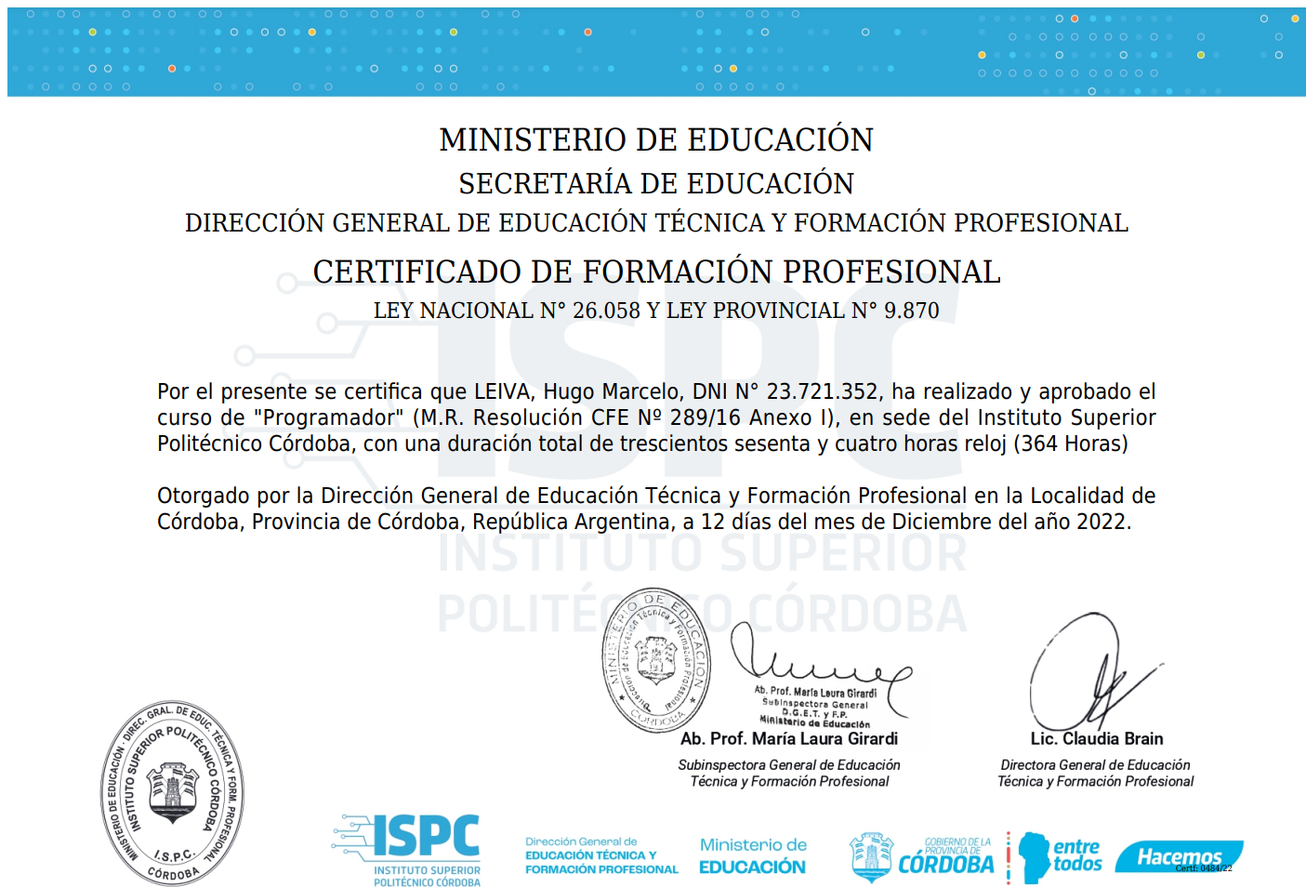
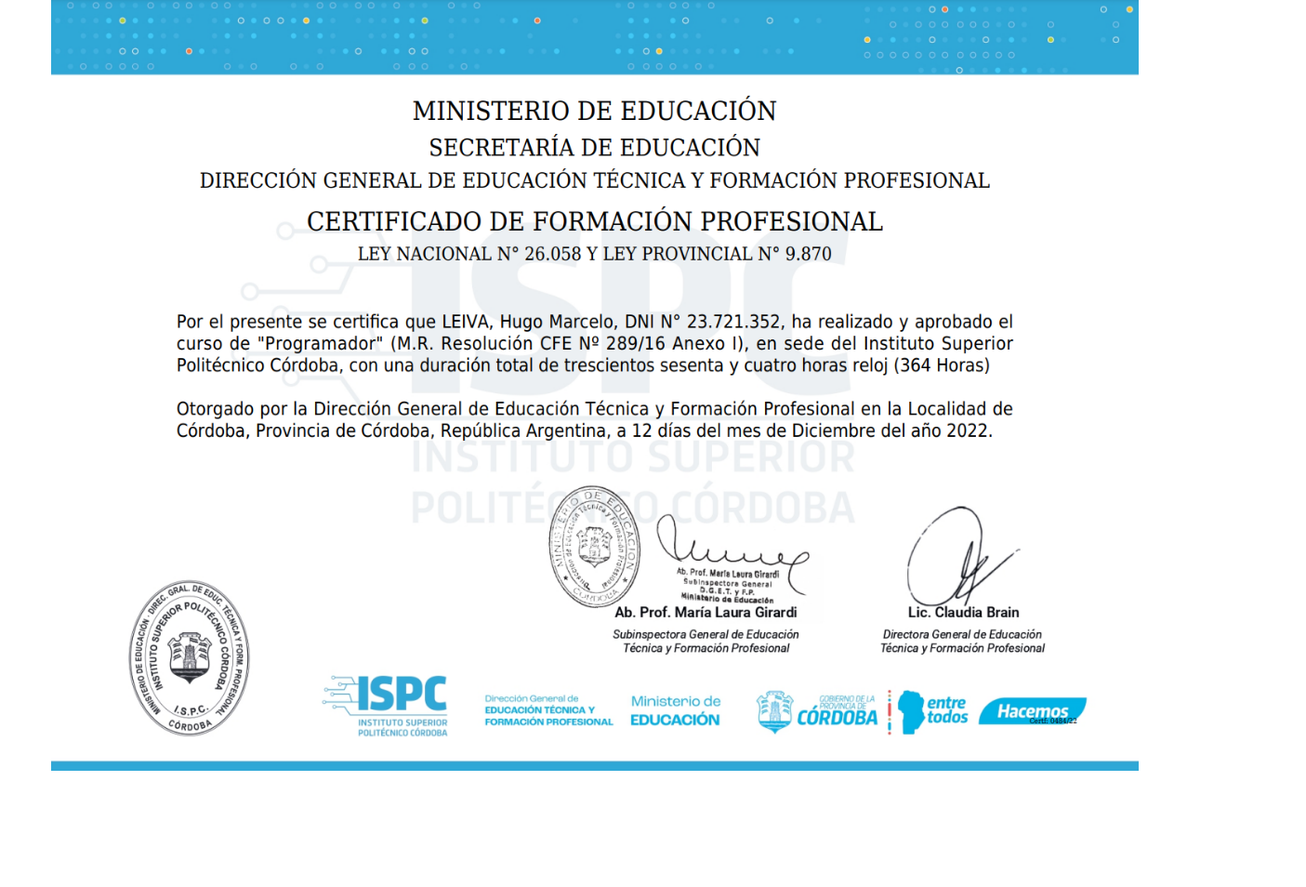
Before and after one commit to leivahm/portafolio, a website: page ispc-cert.html in a window 1280 px wide. Shown: the top 954 px of the page at 93% size, 1405 px wide, since content can reach past the window. After the commit the page ends 829 px from the top, so only its background shows below. Drawn offline with Linux system fonts and the light colour scheme.

Commit message:
styling image

```diff
--- a/css/cert-ispc.css
+++ b/css/cert-ispc.css
@@ -1,3 +1,41 @@
+* {
+    margin: 0;
+    padding: 0;
+    box-sizing: border-box;
+}
+
 img {
-margin: 0 auto;
+    display: block;
+    margin: auto;
 }
+
+@media (min-width: 480px) {
+    img {
+      width: 480px;
+      block-size: auto;
+    }
+  }
+
+@media (min-width: 640px) {
+    img {
+      width: 600px;
+    }
+  }
+
+@media (min-width: 768px) {
+    img {
+      width: 750px;
+    }
+  }
+
+@media (min-width: 992px) {
+    img {
+      width: 970px;
+    }
+  }
+
+@media (min-width: 1200px) {
+    img {
+       width: 1170px;
+    }
+  }
--- a/ispc-cert.html
+++ b/ispc-cert.html
@@ -8,8 +8,9 @@
     <title>Document</title>
 </head>
 <body>
-    <div class="contenedor">
-        <img class="certificado" src="/img/cert_prog_ISPC.png" alt="Certificado ISPC [Programador]">
-    </div>
+    <!-- <div class="contenedor">
+        <img src="/img/cert_prog_ISPC.png" alt="Certificado ISPC [Programador]">
+    </div> -->
+    <img src="/img/cert_prog_ISPC.png" alt="Certificado ISPC [Programador]">
 </body>
 </html>
```
